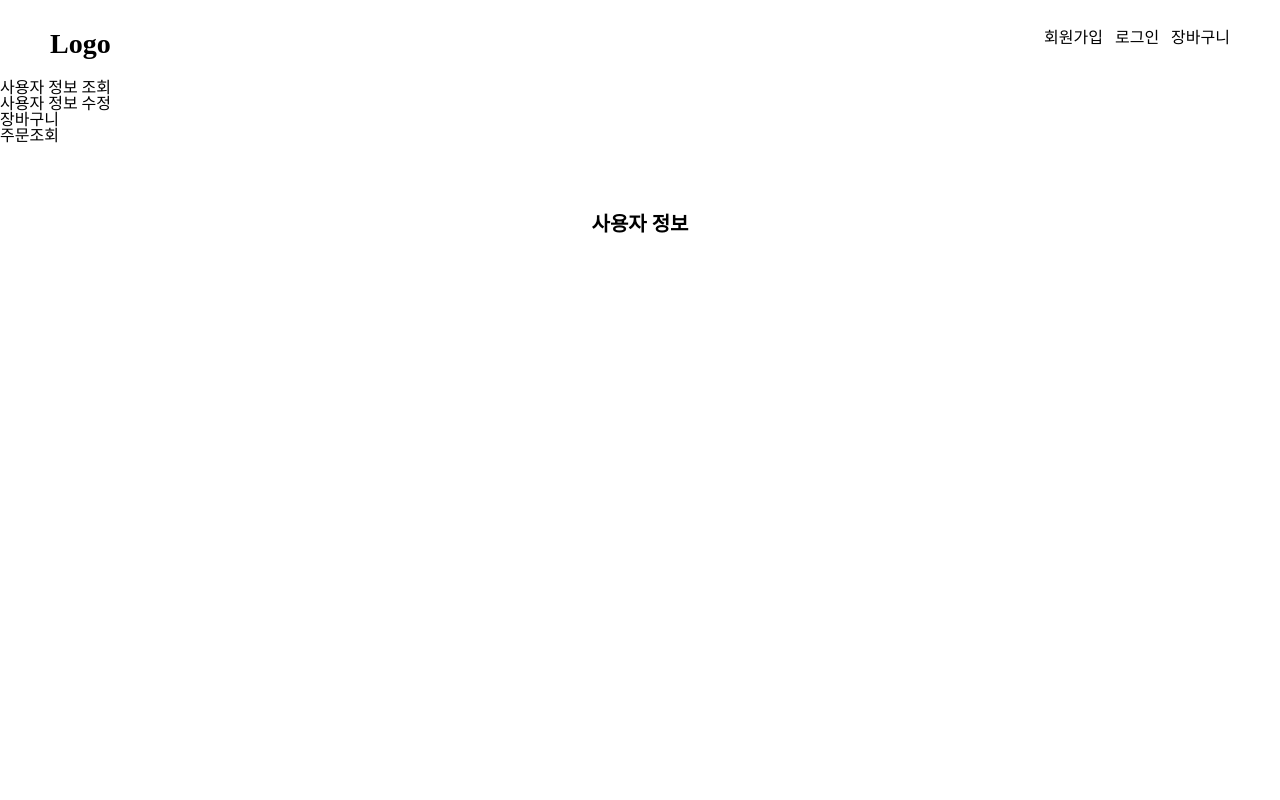
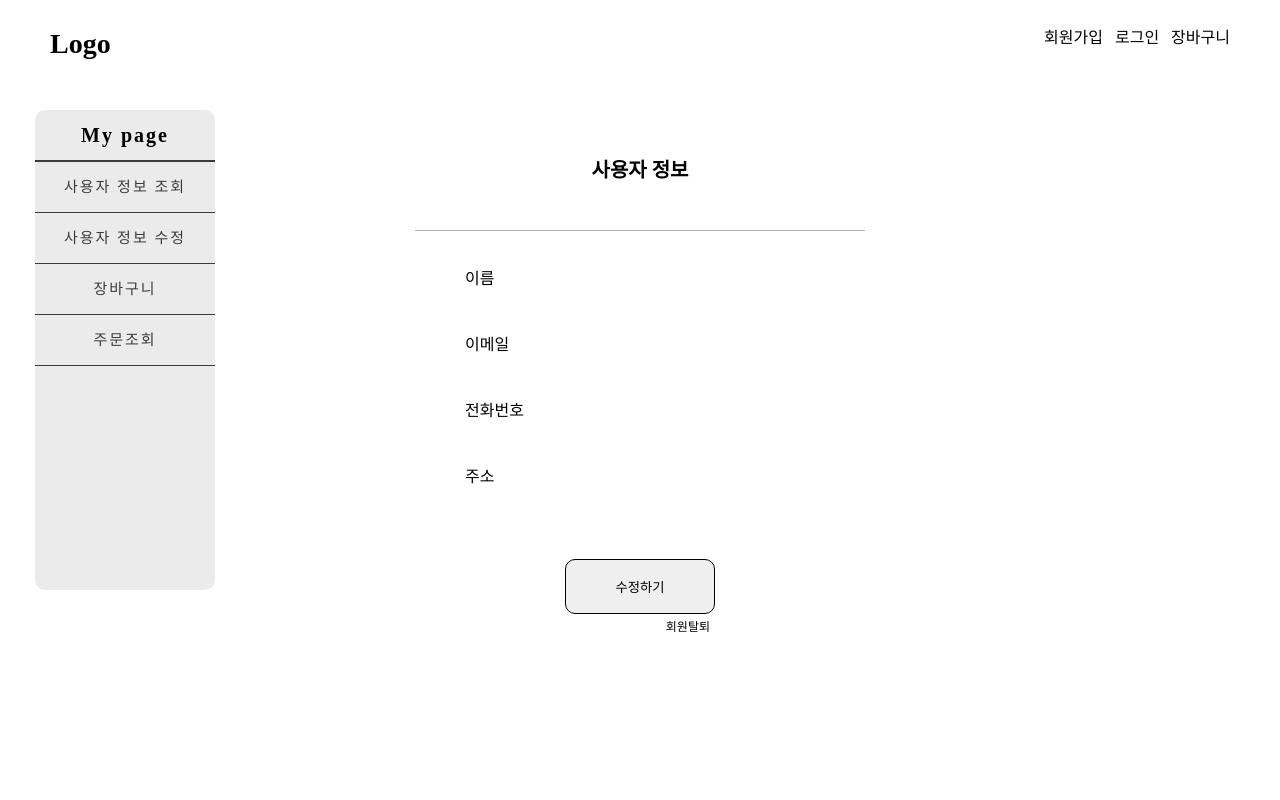
Before and after one commit to uiyeon831/book-shopping-mall-webapp, a React (Create React App) app: page /mypage in a window 1280 px wide. Shown: the top 800 px of the page. Built offline with nearby package versions, Linux system fonts and the light colour scheme.

Commit message:
creating myPage frame (userInformation)
사용자 정보 조회, 수정 페이지 대략적인 틀 완성

```diff
--- a/src/components/Category/MypageCategory.js
+++ b/src/components/Category/MypageCategory.js
@@ -1,6 +1,7 @@
 //카테고리 사이드바
 
 import React from "react";
+import {Menu, MenuLi, MenuTitle} from './style';
 
 class MypageCategory extends React.Component{
   constructor(){
@@ -8,12 +9,13 @@ class MypageCategory extends React.Component{
   }
   render() {
     return (
-      <ul>
-        <li>사용자 정보 조회</li>
-        <li>사용자 정보 수정</li>
-        <li>장바구니</li>
-        <li>주문조회</li>
-      </ul>
+      <Menu>
+        <MenuTitle>My page</MenuTitle>
+        <MenuLi>사용자 정보 조회</MenuLi>
+        <MenuLi>사용자 정보 수정</MenuLi>
+        <MenuLi>장바구니</MenuLi>
+        <MenuLi>주문조회</MenuLi>
+      </Menu>
     )
   }
 }
--- a/src/components/Category/ProductCategory/style.js
+++ b/src/components/Category/ProductCategory/style.js
@@ -4,7 +4,7 @@ const ProductCategoryBox = styled.div`
   width: 100%;
   display: flex;
   justify-content: center;
-  margin-top: 70px;
+  margin-top: 150px;
 `
 
 const ProductCategoryUl = styled.ul`
--- /dev/null
+++ b/src/components/Category/style.js
@@ -0,0 +1,41 @@
+import styled from "styled-components";
+
+const Menu = styled.ul`
+  width: 10%;
+  height: 60vh;
+  background-color: #ebebeb;
+  border-radius: 10px;
+  min-width: 180px;
+  max-width: 180px;
+  text-align: center;
+  margin-left: 35px;
+  position: fixed;
+`
+
+const MenuLi = styled.li`
+  height: 20px;
+  line-height: 20px;
+  letter-spacing: 2px;
+  font-size:  15px;
+  color: #3c3c3c;
+  display: list-item;
+  padding: 15px;
+  border-bottom: 0.5px solid #3c3c3c;
+  &:hover{
+    cursor: pointer;
+    font-weight: 600;
+  }
+`
+
+const MenuTitle = styled.p`
+  height: 30px;
+  line-height: 30px;
+  font-size: 20px;
+  letter-spacing: 2px;
+  padding: 10px;
+  border-bottom: 2px solid #3c3c3c;
+  margin: 0px;
+  font-weight: 600;
+`
+
+export {Menu, MenuLi, MenuTitle};
--- a/src/components/Header/style.js
+++ b/src/components/Header/style.js
@@ -6,6 +6,10 @@ const HeaderStyle = styled.div`
   display: flex;
   justify-content: space-between;
   background-color: white;
+	width: 100%;
+	position: fixed;
+	top: 0;
+	z-index: 100;
 `
 
 const HeaderLogoDiv = styled.div`
--- a/src/components/Style/style.js
+++ b/src/components/Style/style.js
@@ -3,7 +3,7 @@ import styled from "styled-components";
 const Container = styled.div`
   height : auto;
   min-height: 100vh;
-  margin-top: 70px;
+  margin-top: 110px;
   padding-bottom: 2.5rem;
 
   display: flex;
@@ -71,4 +71,9 @@ const Title = styled.p`
   font-weight: 600;
 `
 
-export {Container, Logo, ATag, Input, ShowMessage, LoginBtn, NumberInput, Title};
+
+const TitleMargin = styled(Title)`
+  margin-top: 50px;
+`
+
+export {Container, Logo, ATag, Input, ShowMessage, LoginBtn, NumberInput, Title, TitleMargin};
--- a/src/pages/User/ChangeUserInformation/ChangeUserInformation.js
+++ b/src/pages/User/ChangeUserInformation/ChangeUserInformation.js
@@ -1,6 +1,9 @@
 //사용자 정보 수정 페이지
 
 import React from "react";
+import {Input, NumberInput, TitleMargin, Container, ShowMessage} from '../../../components/Style/style';
+import {InputContainer, InputBox, Label, JoinShowMessage, JoinBtn, JoinInput, AddressInput, AddressBtn} from '../Join/style';
+import {InfoForm, InfoBtnBox, InfoInputContainer, InfoPassword} from './style';
 
 class ChangeUserInformation extends React.Component {
   constructor(){
@@ -8,9 +11,57 @@ class ChangeUserInformation extends React.Component {
   }
   render(){
     return (
-      <div>
-        사용자 정보 수정 페이지입니다.
-      </div>
+      <Container>
+        <TitleMargin>사용자 정보 수정</TitleMargin>
+        <InfoForm>
+          <InputContainer>
+            <InputBox>
+              <Label htmlFor="username">이름</Label>
+              <Input type="text" id="username" />
+            </InputBox>
+            <JoinShowMessage></JoinShowMessage>
+          </InputContainer>
+          <InputContainer>
+            <InputBox>
+              <Label htmlFor="email">이메일</Label>
+              <Input type="text" id="email" />
+            </InputBox>
+            <JoinShowMessage></JoinShowMessage>
+          </InputContainer>
+          <InfoInputContainer>
+            <InputBox>
+              <Label htmlFor="password">비밀번호</Label>
+              <Input type="password" id="password" />
+            </InputBox>
+            <JoinShowMessage></JoinShowMessage>
+            <InfoPassword>
+              <Input type="password" id="repassword" />
+              <ShowMessage></ShowMessage>
+            </InfoPassword>
+          </InfoInputContainer>
+          <InputContainer>
+            <InputBox>
+              <Label htmlFor="phoneNumber">전화번호</Label>
+              <NumberInput type="number" id="phoneNumber" />
+            </InputBox>
+            <JoinShowMessage></JoinShowMessage>
+          </InputContainer>
+          <InputContainer>
+            <InputBox>
+              <Label htmlFor="address">주소</Label>
+              <AddressInput type="text" id="address" />
+              <AddressBtn>주소찾기</AddressBtn>
+            </InputBox>
+            <JoinInput type="text" />
+            <JoinInput type="text" id="adressDtail" />
+            <JoinShowMessage></JoinShowMessage>
+          </InputContainer>
+          <InfoBtnBox>
+            <JoinBtn>취소</JoinBtn>
+            <JoinBtn>완료</JoinBtn>
+          </InfoBtnBox>
+        </InfoForm>
+      </Container>
     );
   }
 }
--- /dev/null
+++ b/src/pages/User/ChangeUserInformation/style.js
@@ -0,0 +1,24 @@
+import styled from "styled-components";
+import {JoinForm, InputContainer} from '../Join/style';
+
+const InfoForm = styled(JoinForm)`
+  margin-top: 50px;
+  padding: 40px 20px;
+  border-top: 1px solid #b0b0b0;
+`
+
+const InfoBtnBox = styled.div`
+  display: flex;
+  gap: 20px;
+`
+
+const InfoPassword = styled.div`
+  margin: 0;
+  margin-left: 130px;
+`
+
+const InfoInputContainer = styled(InputContainer)`
+  gap: 0;
+`
+
+export {InfoForm, InfoBtnBox, InfoPassword, InfoInputContainer};
--- a/src/pages/User/UserInformation/UserInformation.js
+++ b/src/pages/User/UserInformation/UserInformation.js
@@ -1,8 +1,8 @@
 //사용자 정보 조회 페이지
 
 import React from "react";
-import {Container, Title} from '../../../components/Style/style';
-import {} from './style';
+import {Container, TitleMargin} from '../../../components/Style/style';
+import {Information, UserInformationBox, UserPTag, ModifyBtn, WithdrawalBtn, UserInfoBtnBox, AddressContainer} from './style';
 
 class UserInformation extends React.Component {
   constructor(){
@@ -11,7 +11,33 @@ class UserInformation extends React.Component {
   render(){
     return (
       <Container>
-        <Title>사용자 정보</Title>
+        <TitleMargin>사용자 정보</TitleMargin>
+        <Information>
+					<UserInformationBox>
+						<UserPTag>이름</UserPTag>
+						<UserPTag id="nameValue" class="resData"></UserPTag>
+					</UserInformationBox>
+					<UserInformationBox>
+						<UserPTag>이메일</UserPTag>
+						<UserPTag id="emailValue" class="resData"></UserPTag>
+					</UserInformationBox>
+					<UserInformationBox>
+						<UserPTag>전화번호</UserPTag>
+						<UserPTag id="phoneValue" class="resData"></UserPTag>
+					</UserInformationBox>
+					<UserInformationBox>
+						<UserPTag>주소</UserPTag>
+						<AddressContainer>
+							<UserPTag id="postalCode" class="resData"></UserPTag>
+							<UserPTag id="addressValue" class="resData"></UserPTag>
+							<UserPTag id="addressDetailValue" class="resData"></UserPTag>
+						</AddressContainer>
+					</UserInformationBox>
+				</Information>
+				<UserInfoBtnBox>
+					<ModifyBtn class="changeBtn">수정하기</ModifyBtn>
+					<WithdrawalBtn id="withdrawal">회원탈퇴</WithdrawalBtn>
+				</UserInfoBtnBox>
       </Container>
     );
   }
--- a/src/pages/User/UserInformation/style.js
+++ b/src/pages/User/UserInformation/style.js
@@ -0,0 +1,54 @@
+import styled from "styled-components";
+import {LoginBtn, Title} from '../../../components/Style/style';
+
+const Information = styled.div`
+  display: flex;
+  flex-direction: column;
+  gap: 50px;
+  margin-top: 50px;
+  padding: 40px 20px;
+  border-top: 1px solid #b0b0b0;
+`
+
+const UserInformationBox = styled.div`
+  display: flex;
+  gap: 30px;
+  padding-left: 30px;
+`
+
+const UserPTag = styled.p`
+  width: 120px;
+  &:last-child{
+    color: #5e5e5e;
+    width: 230px;
+  }
+`
+
+const AddressContainer = styled.div`
+  display: flex;
+  flex-direction: column;
+  gap: 20px;
+  color: #5e5e5e;
+`
+
+const UserInfoBtnBox = styled.div`
+  display: flex;
+  flex-direction: column;
+  min-width: 150px;
+`
+
+const ModifyBtn = styled(LoginBtn)`
+  width: 150px;
+`
+
+const WithdrawalBtn = styled.p`
+  color: black;
+  font-size: 12px;
+  text-align: right;
+  padding: 7px 5px;
+  &:hover{
+    cursor: pointer;
+  }
+`
+
+export {Information, UserInformationBox, UserPTag, ModifyBtn, WithdrawalBtn, UserInfoBtnBox, AddressContainer};
```
